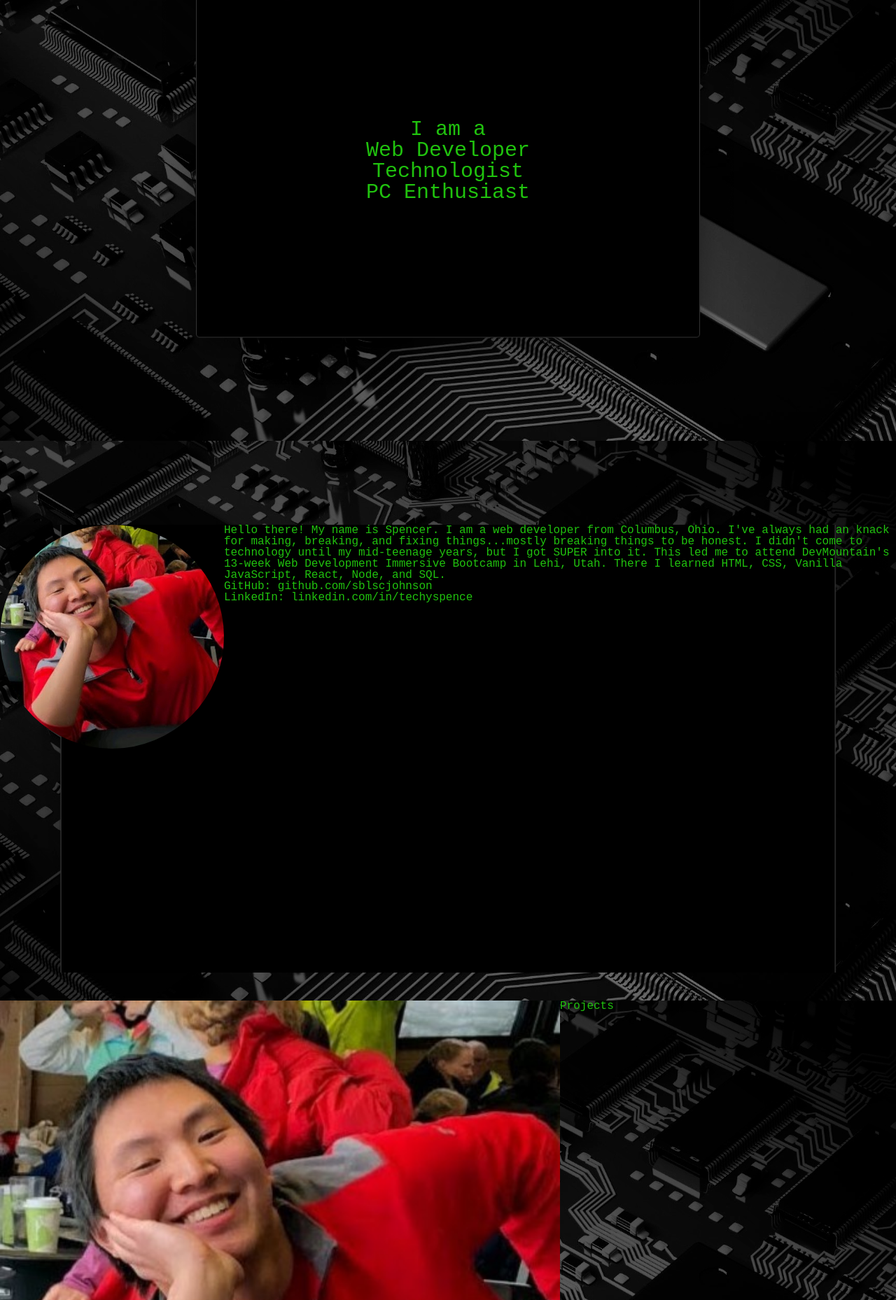
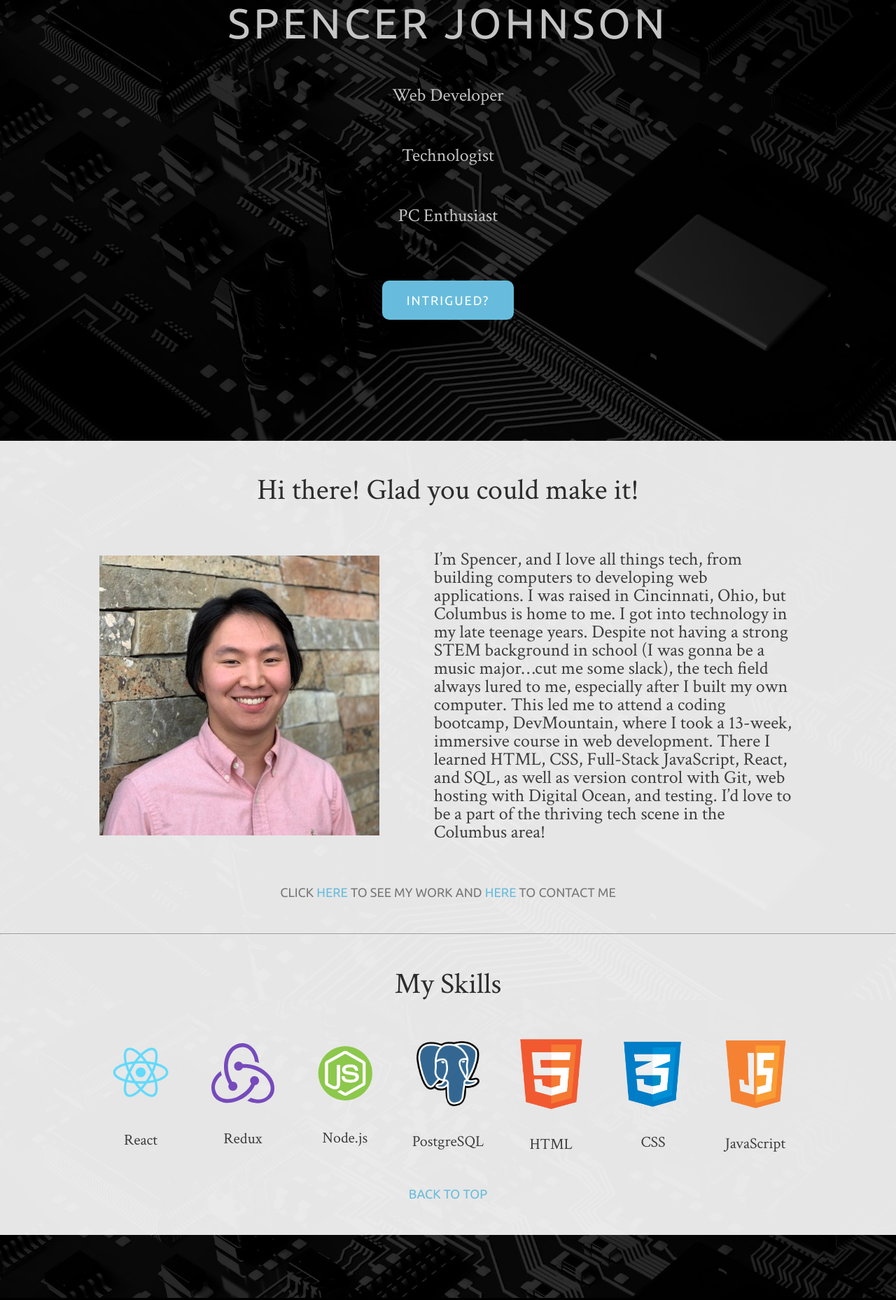
Before and after one commit to sblscjohnson/splusplus, a plain HTML site: page index.html in a window 1280 px wide. Shown: the part 170-2028 px from the top of the page at 70% size. Drawn offline with nearby package versions, Linux system fonts and the light colour scheme.

Commit message:
front page

```diff
--- a/index.html
+++ b/index.html
@@ -8,16 +8,20 @@
   <link rel="shortcut icon" href="favicon.ico" type="image/x-icon">
   <link rel="stylesheet" type="text/css" media="screen" href="resources/reset.css">
   <link rel="stylesheet" type="text/css" media="screen" href="main.css">
+  <script src="https://cdn.jsdelivr.net/npm/typed.js@2.0.9"></script>
+
 </head>
 <body>
   <header>
     <nav>
       <div>
-        <a href=#top><img class='logo' src='resources/techyspencelogog.png' /></a>
+        <a href=#top><img class='logo' src='resources/spluspluslogo.png' /></a>
         <ul class='navItems'>
-          <a href=#about><li class='singleNav'>About Me</li></a>
-          <a href=#projects><li class='singleNav'>Projects</li></a>
-          <a href=#contact><li class='singleNav'>Contact</li></a>
+          <a href=#home><li class='singleNav'>HOME</li></a>
+          <a href=#about><li class='singleNav'>ABOUT ME</li></a>
+          <a href=#skills><li class='singleNav'>SKILLS</li></a>
+          <a href=projects><li class='singleNav'>PROJECTS</li></a>
+          <a href=contact><li class='singleNav'>CONTACT</li></a>
         </ul>
       </div>
     </nav>
@@ -26,52 +30,70 @@
     <a name='home'><div class='page home'>
       <div class='homebox'>
         <div class='ima'>
-          <p>I am a</p>
-          <!-- <p id='typed-strings'>stuff in here</p> -->
-          <span id='typed'></span>
-          <div id='typed-strings'>
+          <h1>SPENCER JOHNSON</h1>
+            <div class='imaps'>
               <p>Web Developer</p>
               <p>Technologist</p>
               <p>PC Enthusiast</p>
             </div>
-          <script>
-          var typed = new Typed('#typed', {
-            stringsElement: '#typed-strings'
-          });
-          </script>
+            <p class='intrigued'><a href='#about'>INTRIGUED?</a></p>
           </div>
         </div>
-    </div></a>
+      </div>
+    </a>
 
-    <a name='about'><div class='page about'>
+    <a name='about'></a>
+      <div class='page about'>
         <div class='aboutpage'>
-        <img class='mepicture' src="./resources/idk.jpg" alt='me' />
+          <h1>Hi there! Glad you could make it!</h1>
+          <div class='alignedme'>
+          <img class='mepicture' src="./resources/rsz_1meesa.jpg" alt='me' />
           <div class='aboutme'>
-          <!-- <h1>Spence Johnson</h1> -->
-          <p>Hello there! My name is Spencer. I am a web developer from Columbus, Ohio. I've always had an knack for making, breaking, and fixing things...mostly breaking things to be honest. I didn't come to technology until my mid-teenage years, but I got SUPER into it. This led me to attend DevMountain's 13-week Web Development Immersive Bootcamp in Lehi, Utah. There I learned HTML, CSS, Vanilla JavaScript, React, Node, and SQL.</p>
-          <p>GitHub: github.com/sblscjohnson</p>
-          <p>LinkedIn: linkedin.com/in/techyspence</p>
+            <p>I’m Spencer, and I love all things tech, from building computers to developing web applications. I was raised in Cincinnati, Ohio, but Columbus is home to me. I got into technology in my late teenage years. Despite not having a strong STEM background in school (I was gonna be a music major…cut me some slack), the tech field always lured to me, especially after I built my own computer. This led me to attend a coding bootcamp, DevMountain, where I took a 13-week, immersive course in web development. There I learned HTML, CSS, Full-Stack JavaScript, React, and SQL, as well as version control with Git, web hosting with Digital Ocean, and testing. I’d love to be a part of the thriving tech scene in the Columbus area!</p>
           </div>
         </div>
-    </div></a>
-
-    <a name='projects'><div class='page about'>
-      <img src="./resources/idk.jpg" />
-      <h1>Projects</h1>
-    </div></a>
-
-    <a name='contact'><div class='page contact'>
-      <img src="./resources/idk.jpg" />
-      <div>
-        <h1>Contact</h1>
-        <ul>
-          <li>Email: johnson.s.8253@gmail.com</li>
-          <li>GitHub: github.com/sblscjohnson</li>
-          <li>LinkedIn: linkedin.com/in/johnson8253</li>
-        </ul>
+        <h6 class='clickhere'>CLICK <a class='bluelink' href='projects'>HERE</a> TO SEE MY WORK AND <a class='bluelink' href='contact'>HERE</a> TO CONTACT ME</h6>
+      <hr />
+      <a name='skills'></a>
+        <div class='skills'>
+          <h1>My Skills</h1>
+          <div class='logos'>
+            <div class='themlogos'>
+              <img class='logothing' src='./resources/code_logos/react.png' />
+              <p>React</p>
             </div>
-    </div></a>
+            <div class='themlogos'>
+              <img class='logothing' src='./resources/code_logos/redux.svg' />
+              <p>Redux</p>
+            </div>
+            <div class='themlogos'>
+              <img class='logothing' src='./resources/code_logos/node.png' />
+              <p>Node.js</p>
+            </div>
+            <div class='themlogos'>
+              <img class='logothing' src='./resources/code_logos/postgres.png' />
+              <p>PostgreSQL</p>
+            </div>
+            <div class='themlogos'>
+              <img class='logothing' src='./resources/code_logos/html.png' />
+              <p>HTML</p>
+            </div>
+            <div class='themlogos'>
+              <img class='logothing' src='./resources/code_logos/css.png' />
+              <p>CSS</p>
+            </div>
+            <div class='themlogos'>
+              <img class='logothing' src='./resources/code_logos/js.png' />
+              <p>JavaScript</p>
+            </div>
+          </div>
+        </div>
+        <h6 class='clickhere'><a class='bluelink' href='#home'>BACK TO TOP</a></h6>
+      </div>
+    </div>
   </main>
+  <footer>
+  </footer>
 </body>
-<script src="typed.js"></script>
+<script type="text/javascript" src="./main.js"></script>
 </html>
--- a/main.css
+++ b/main.css
@@ -1,45 +1,51 @@
+@import url('https://fonts.googleapis.com/css?family=Crimson+Text|Poppins|Staatliches|Ubuntu');
+
 a:link {
   color: white;
   text-decoration: none;
 }
 
 a:visited {
-  color: unset;
+  color: white;
 }
 
 /* a:hover {
-  background-color: white;
-  color: black;
+  color: rgb(44, 44, 44);
 } */
 
 /* a:active {
-  color: none;
+  color: rgb(44, 44, 44);
 } */
 
-p {
-  color: #20c20e;
-}
-
 body {
-  background-image: url('./resources/85817.jpg');
+  background: linear-gradient( rgba(0, 0, 0, 0.5), rgba(0, 0, 0, 0.5) ), url('./resources/85817.jpg');
   background-position: center;
   background-repeat: no-repeat;
   background-position: center;
   background-size: cover;
   background-attachment: fixed;
-  font-family: 'Courier New', Courier, monospace;
-  color: #20c20e;
+  background-color: black;
+  font-family: 'Crimson Text', serif;
+  color: rgb(196, 196, 196);
 }
 
+h1 {
+  font-family: 'Ubuntu', sans-serif;
+  font-size: 60px;
+  letter-spacing: 5px;
+}
+
+
 nav {
-  background-color: rgb(0, 0, 0, 0.7);
+  font-family: 'Ubuntu', sans-serif;
   height: 10vh;
-  position: fixed;
+  position: absolute;
   width: 100vw;
   display: flex;
   flex-direction: row;
   justify-content: flex-end;
-  font-size: 36px;
+  align-items: center;
+  font-size: 16px;
   z-index: 10;
 }
 
@@ -64,7 +70,6 @@ nav {
   left: 5%;
 }
 
-
 .singleNav {
   margin-right: 5vw;
   text-align: center;
@@ -72,7 +77,6 @@ nav {
 
 .page {
   height: 100vh;
-
 }
 
 .home {
@@ -82,7 +86,6 @@ nav {
 }
 
 .homebox {
-  background-image: url('resources/terminal.png');
   background-repeat: no-repeat;
   background-position: center;
   width: 80%;
@@ -92,14 +95,46 @@ nav {
   justify-content: center;
   align-items: center;
   padding: auto;
-  font-size: 30px;
-  /* text-align: center; */
 }
 
 .ima {
   position: relative;
   text-align: center;
+}
 
+.imaps > p {
+  margin-top: 60px;
+  font-family: 'Crimson Text', serif;
+}
+
+.imaps {
+  margin-top: 50px;
+  /* font-family: 'Crimson Text', serif; */
+  font-size: 26px;
+}
+
+.intrigued {
+  background-color:rgb(103, 188, 221);
+  color: rgb(44, 44, 44);
+  width: 30%;
+  padding: auto;
+  padding-top: 3%;
+  padding-bottom: 3%;
+  border-radius: 10px;
+  margin: auto;
+  margin-top: 10vh;
+  text-align: center;
+  font-size: 18px;
+  font-family: 'Ubuntu', sans-serif;
+  letter-spacing: 2px;
+}
+
+.intigued:link {
+  color: rgb(44, 44, 44);
+}
+
+.intigued:visited {
+  color: rgb(44, 44, 44);
 }
 
 .about {
@@ -107,27 +142,96 @@ nav {
 }
 
 .aboutpage {
-  background-image: url('./resources/terminal.png');
-  background-repeat: no-repeat;
-  background-position: center;
-  background-size: 100%;
-  height: 80%;
+  background-color: rgb(255, 255, 255, 0.9);
   position: relative;
-  top: 5%;
   margin: auto;
+  text-align: center;
+}
+
+.aboutpage > h1 {
+  font-family: 'Crimson Text', serif;
+  letter-spacing: inherit;
+  margin-top: 50px;
+  font-size: 42px;
+  color: rgb(44, 44, 44);
+}
+
+.alignedme {
+  margin: 5%;
   display: flex;
   flex-direction: row;
   text-align: left;
+  justify-content: center;
   justify-content: space-evenly;
-  border-radius: 10px;
+  align-items: center;
+
 }
 
 .mepicture {
-  border-radius: 50%;
-  /* margin: auto; */
-  height: 50%;
+  height: 400px;
 }
 
 .aboutme {
-  color: white;
+  color: rgb(61, 61, 61);
+  width: 45%;
+  font-size: 26px;
+  position: relative;
 }
+
+.skills {
+  margin-bottom: 50px;
+}
+
+.skills > h1 {
+  font-family: 'Crimson Text', serif;
+  letter-spacing: inherit;
+  margin-top: 50px;
+  font-size: 42px;
+  color: rgb(44, 44, 44);
+}
+
+.logos {
+  width: 80%;
+  display: flex;
+  justify-content: center;
+  justify-content: space-around;
+  align-items: center;
+  margin: auto;
+  margin-top: 50px;
+}
+
+.themlogos {
+  text-align: center;
+  font-size: 22px;
+  color: rgb(61, 61, 61);
+}
+
+.logothing {
+  position: relative;
+  width: 100px;
+  padding: 5px;
+  margin: auto;
+}
+
+.themlogos > p {
+  margin-top: 30px;
+}
+
+h6 {
+  font-size: 18px;
+  font-family: 'Ubuntu', sans-serif;
+  margin-bottom: 50px;
+  color: rgb(119, 119, 119);
+}
+
+.bluelink:link {
+  color: rgb(103, 188, 221);
+}
+
+.bluelink:visited {
+  color: rgb(103, 188, 221);
+}
+
+footer {
+  height: 425px;
+}
```
Also changed, not shown: main.js (deleted, +0 -8 lines), package.json (deleted, +0 -23 lines), resources/code_logos/css.png (added), resources/code_logos/html.png (added), resources/code_logos/js.png (added), resources/code_logos/node.png (added), resources/code_logos/postgres.png (added), resources/code_logos/react.png (added), resources/code_logos/redux.svg (added), resources/rsz_1meesa.jpg (added), 2 other files. Lines whose indentation alone changed are shown as unchanged.
